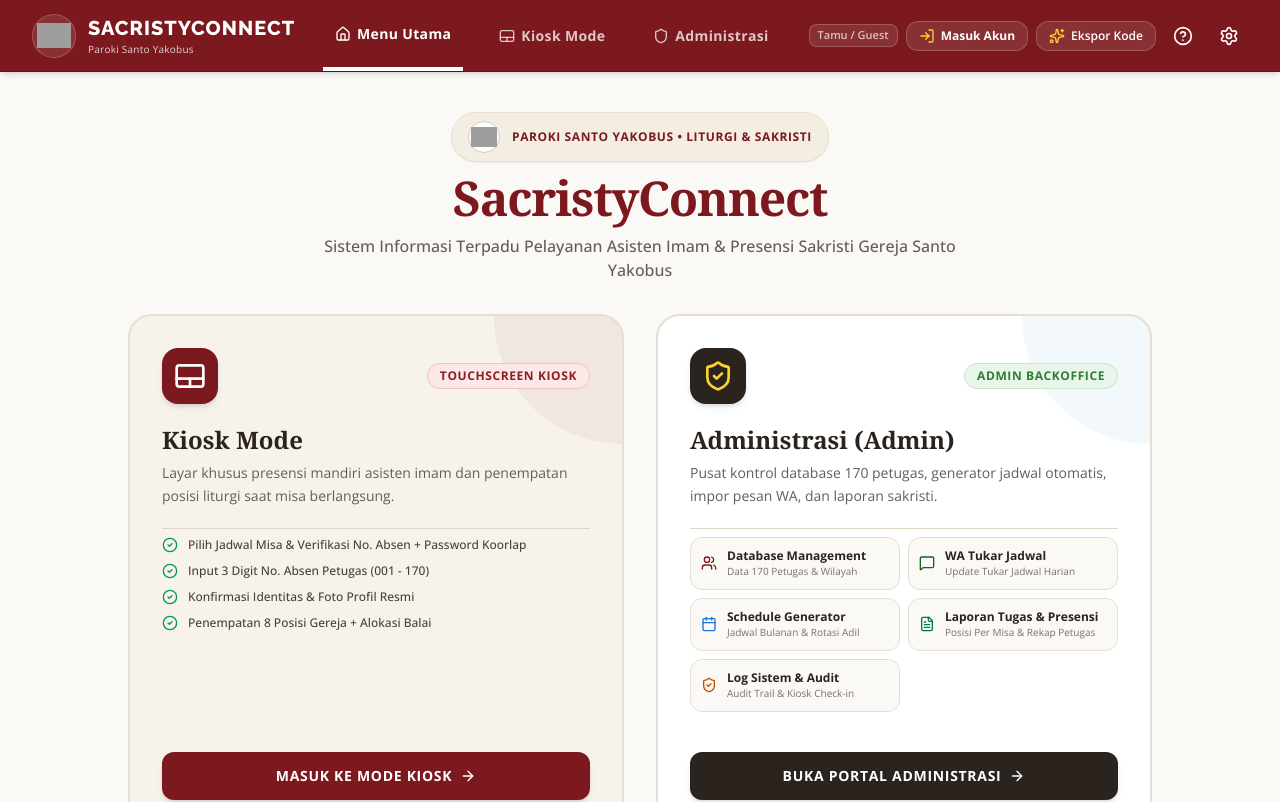
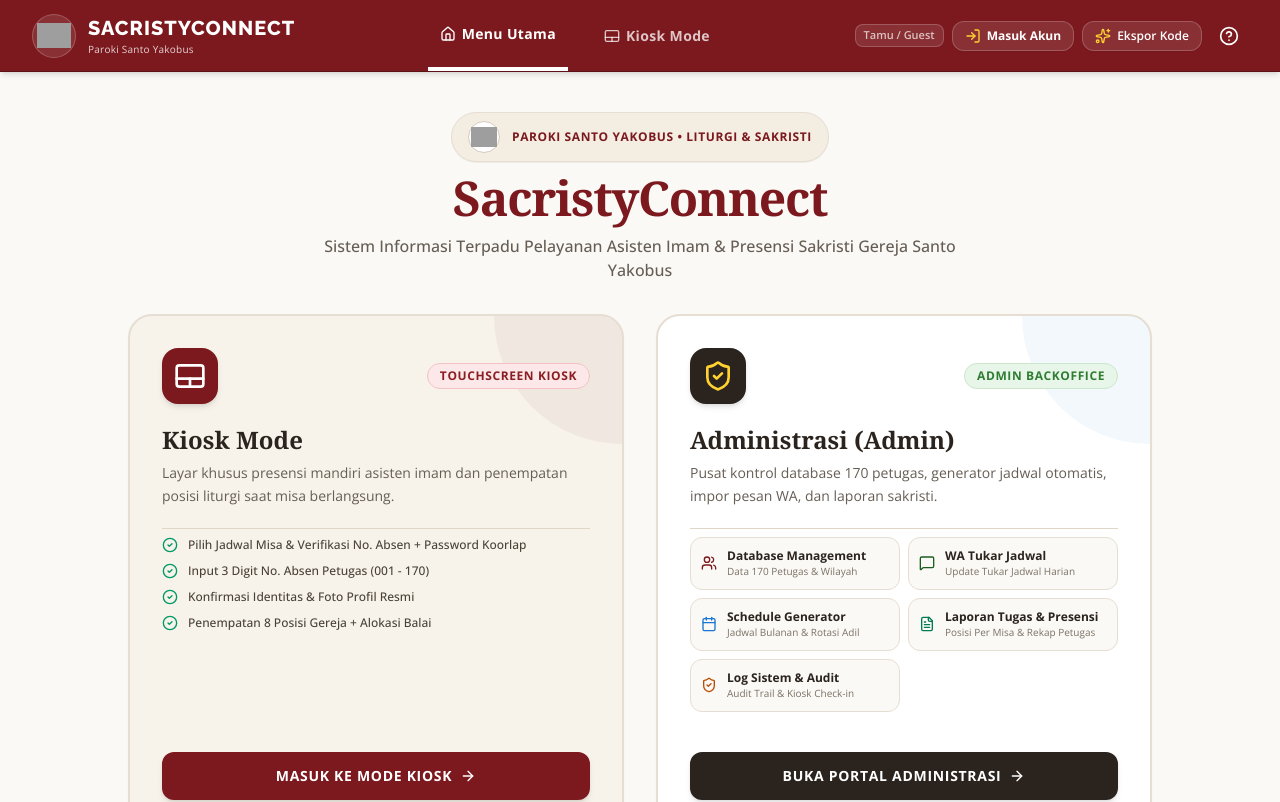
Before and after one commit to alessandro1206/sacristy-connect, a React (Vite) app: page / in a window 1280 px wide. Shown: the top 802 px of the page. Built offline with nearby package versions, Linux system fonts and the light colour scheme; grey boxes are pictures that could not be loaded.

Commit message:
HideAdminNavbarAndRefineKioskFlow

```diff
--- a/src/components/Navbar.tsx
+++ b/src/components/Navbar.tsx
@@ -110,6 +110,8 @@ export const Navbar: React.FC<NavbarProps> = ({
           <span>Kiosk Mode</span>
         </button>
 
+        {/* Admin entry point: ONLY visible when authenticated as Admin */}
+        {role === 'admin' && (
           <button
             onClick={() => onNavigate('admin-dashboard')}
             className={`flex items-center gap-1.5 h-full px-3 text-xs md:text-sm font-bold tracking-wide transition-all ${
@@ -118,10 +120,12 @@ export const Navbar: React.FC<NavbarProps> = ({
                 : 'text-white/75 hover:text-white hover:opacity-100'
             }`}
           >
-          <Shield className="w-4 h-4" />
-          <span>Administrasi</span>
+            <Shield className="w-4 h-4 text-amber-300" />
+            <span>Administrasi (Admin)</span>
           </button>
+        )}
       </nav>
+
 
       {/* Right Controls & Role Badge */}
       <div className="flex items-center gap-2">
@@ -170,7 +174,8 @@ export const Navbar: React.FC<NavbarProps> = ({
           <HelpCircle className="w-5 h-5" />
         </button>
 
-        {/* Settings button */}
+        {/* Settings button: ONLY for Admin */}
+        {role === 'admin' && (
           <button
             onClick={() => onNavigate('admin-dashboard')}
             className="p-2 hover:bg-white/10 rounded-xl transition-colors h-[38px] w-[38px] flex items-center justify-center text-white"
@@ -178,7 +183,9 @@ export const Navbar: React.FC<NavbarProps> = ({
           >
             <Settings className="w-5 h-5" />
           </button>
+        )}
       </div>
     </header>
+
   );
 };
```
Lines whose indentation alone changed are shown as unchanged.
